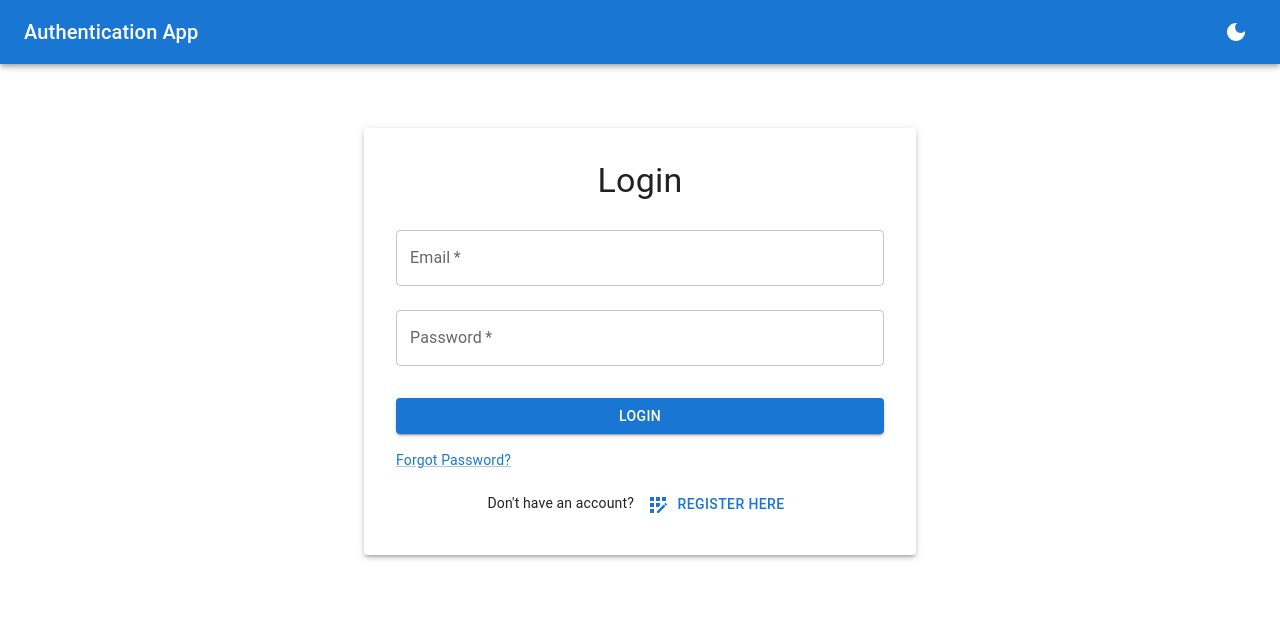
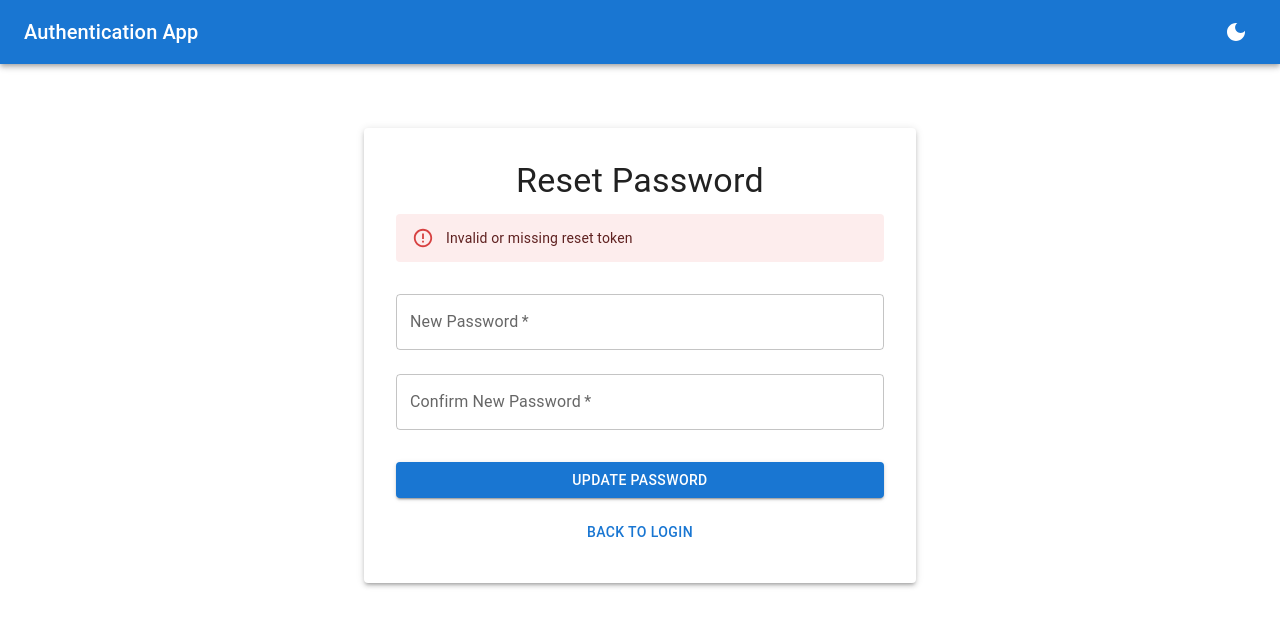
Before and after one commit to sajjat43/super-base, a React (Create React App) app: page /reset-password in a window 1280 px wide. Shown: the top 626 px of the page. Built offline with nearby package versions, Linux system fonts and the light colour scheme.

Commit message:
all ok now

```diff
--- a/package.json
+++ b/package.json
@@ -12,8 +12,10 @@
     "@testing-library/jest-dom": "^6.6.3",
     "@testing-library/react": "^16.2.0",
     "@testing-library/user-event": "^13.5.0",
+    "js-cookie": "^3.0.5",
     "react": "^19.0.0",
     "react-dom": "^19.0.0",
+    "react-router-dom": "^7.3.0",
     "react-scripts": "5.0.1",
     "web-vitals": "^2.1.4"
   },
--- a/src/App.js
+++ b/src/App.js
@@ -1,14 +1,20 @@
 import React, { useState, useEffect } from 'react';
+import { BrowserRouter as Router, Routes, Route, Navigate } from 'react-router-dom';
 import { AppBar, Toolbar, Typography, IconButton, ThemeProvider, createTheme, CssBaseline, Button, Container, Alert } from '@mui/material';
 import DarkModeIcon from '@mui/icons-material/DarkMode';
 import LightModeIcon from '@mui/icons-material/LightMode';
 import Login from './components/Login';
 import Register from './components/Register';
+import ResetPassword from './components/ResetPassword';
 import { supabase } from './supabaseClient';
+import { authService } from './services/authService';
 
 function App() {
   const [showLogin, setShowLogin] = useState(true);
-  const [darkMode, setDarkMode] = useState(false);
+  const [darkMode, setDarkMode] = useState(() => {
+    const savedMode = localStorage.getItem('darkMode');
+    return savedMode ? JSON.parse(savedMode) : false;
+  });
   const [session, setSession] = useState(null);
   const [error, setError] = useState(null);
   const [loading, setLoading] = useState(true);
@@ -17,12 +23,10 @@ function App() {
     async function initializeAuth() {
       try {
         setLoading(true);
-        // Get initial session
         const { data, error } = await supabase.auth.getSession();
         if (error) throw error;
         setSession(data.session);
 
-        // Listen for auth changes
         const { data: { subscription } } = supabase.auth.onAuthStateChange((_event, session) => {
           setSession(session);
         });
@@ -39,6 +43,10 @@ function App() {
     initializeAuth();
   }, []);
 
+  useEffect(() => {
+    localStorage.setItem('darkMode', JSON.stringify(darkMode));
+  }, [darkMode]);
+
   const theme = createTheme({
     palette: {
       mode: darkMode ? 'dark' : 'light',
@@ -47,14 +55,13 @@ function App() {
 
   const handleSwitchToRegister = () => setShowLogin(false);
   const handleSwitchToLogin = () => setShowLogin(true);
-  const toggleDarkMode = () => setDarkMode(!darkMode);
+  const toggleDarkMode = () => setDarkMode(prev => !prev);
 
   const handleLogout = async () => {
     try {
-      const { error } = await supabase.auth.signOut();
+      const { error } = await authService.logout();
       if (error) throw error;
     } catch (error) {
-      console.error('Logout error:', error);
       setError(error.message);
     }
   };
@@ -71,6 +78,7 @@ function App() {
   }
 
   return (
+    <Router>
       <ThemeProvider theme={theme}>
         <CssBaseline />
         <div>
@@ -84,7 +92,11 @@ function App() {
                   Logout
                 </Button>
               )}
-            <IconButton color="inherit" onClick={toggleDarkMode}>
+              <IconButton
+                color="inherit"
+                onClick={toggleDarkMode}
+                aria-label={darkMode ? 'Switch to light mode' : 'Switch to dark mode'}
+              >
                 {darkMode ? <LightModeIcon /> : <DarkModeIcon />}
               </IconButton>
             </Toolbar>
@@ -96,7 +108,21 @@ function App() {
             </Alert>
           )}
 
-        {!session ? (
+          <Routes>
+            <Route
+              path="/reset-password"
+              element={
+                !session ? (
+                  <ResetPassword />
+                ) : (
+                  <Navigate to="/" replace />
+                )
+              }
+            />
+            <Route
+              path="/"
+              element={
+                !session ? (
                   showLogin ? (
                     <Login onSwitchToRegister={handleSwitchToRegister} />
                   ) : (
@@ -111,9 +137,13 @@ function App() {
                       You are now logged in.
                     </Typography>
                   </Container>
-        )}
+                )
+              }
+            />
+          </Routes>
         </div>
       </ThemeProvider>
+    </Router>
   );
 }
 
--- a/src/components/Login.js
+++ b/src/components/Login.js
@@ -1,4 +1,5 @@
 import React, { useState } from 'react';
+import { useNavigate } from 'react-router-dom';
 import AppRegistrationIcon from '@mui/icons-material/AppRegistration';
 import {
   Container,
@@ -13,19 +14,20 @@ import {
 import { authService } from '../services/authService';
 
 function Login({ onSwitchToRegister }) {
+  const navigate = useNavigate();
   const [formData, setFormData] = useState({
     email: '',
     password: ''
   });
   const [error, setError] = useState(null);
   const [loading, setLoading] = useState(false);
-  const [resetSent, setResetSent] = useState(false);
 
   const handleSubmit = async (e) => {
     e.preventDefault();
     setError(null);
     setLoading(true);
 
+    try {
       const { data, error } = await authService.login(
         formData.email,
         formData.password
@@ -33,11 +35,14 @@ function Login({ onSwitchToRegister }) {
 
       if (error) {
         setError(error);
-    } else {
-      console.log('Login successful:', data);
+      } else if (data) {
+        navigate('/');
       }
-
+    } catch (err) {
+      setError('An unexpected error occurred');
+    } finally {
       setLoading(false);
+    }
   };
 
   const handleForgotPassword = async () => {
@@ -52,7 +57,8 @@ function Login({ onSwitchToRegister }) {
     if (error) {
       setError(error);
     } else {
-      setResetSent(true);
+      setError(null);
+      alert('Password reset instructions have been sent to your email.');
     }
     setLoading(false);
   };
@@ -73,11 +79,6 @@ function Login({ onSwitchToRegister }) {
         {error && (
           <Alert severity="error" sx={{ mb: 2 }}>
             {error}
-          </Alert>
-        )}
-        {resetSent && (
-          <Alert severity="success" sx={{ mb: 2 }}>
-            Password reset instructions have been sent to your email.
           </Alert>
         )}
         <form onSubmit={handleSubmit}>
--- /dev/null
+++ b/src/components/ResetPassword.js
@@ -0,0 +1,136 @@
+import React, { useState, useEffect } from 'react';
+import {
+  Container,
+  Paper,
+  TextField,
+  Button,
+  Typography,
+  Alert,
+  Box
+} from '@mui/material';
+import { authService } from '../services/authService';
+import { useLocation, useNavigate } from 'react-router-dom';
+
+function ResetPassword() {
+  const [formData, setFormData] = useState({
+    password: '',
+    confirmPassword: ''
+  });
+  const [error, setError] = useState(null);
+  const [success, setSuccess] = useState(false);
+  const [loading, setLoading] = useState(false);
+
+  const location = useLocation();
+  const navigate = useNavigate();
+
+  useEffect(() => {
+    // Check if we have the access token in the URL
+    const hashParams = new URLSearchParams(window.location.hash.substr(1));
+    if (!hashParams.get('access_token')) {
+      setError('Invalid or missing reset token');
+    }
+  }, []);
+
+  const handleSubmit = async (e) => {
+    e.preventDefault();
+    setError(null);
+    setLoading(true);
+
+    // Validate passwords match
+    if (formData.password !== formData.confirmPassword) {
+      setError("Passwords don't match");
+      setLoading(false);
+      return;
+    }
+
+    try {
+      const { error } = await authService.updatePassword(formData.password);
+
+      if (error) {
+        setError(error);
+      } else {
+        setSuccess(true);
+        // Redirect to login page after 3 seconds
+        setTimeout(() => {
+          navigate('/');
+        }, 3000);
+      }
+    } catch (error) {
+      setError(error.message);
+    } finally {
+      setLoading(false);
+    }
+  };
+
+  const handleChange = (e) => {
+    setFormData({
+      ...formData,
+      [e.target.name]: e.target.value
+    });
+  };
+
+  return (
+    <Container maxWidth="sm">
+      <Paper elevation={3} sx={{ p: 4, mt: 8, backgroundColor: 'background.paper' }}>
+        <Typography variant="h4" align="center" gutterBottom>
+          Reset Password
+        </Typography>
+        {error && (
+          <Alert severity="error" sx={{ mb: 2 }}>
+            {error}
+          </Alert>
+        )}
+        {success && (
+          <Alert severity="success" sx={{ mb: 2 }}>
+            Password successfully reset! Redirecting to login page...
+          </Alert>
+        )}
+        <form onSubmit={handleSubmit}>
+          <TextField
+            fullWidth
+            margin="normal"
+            label="New Password"
+            name="password"
+            type="password"
+            value={formData.password}
+            onChange={handleChange}
+            required
+            disabled={loading || success}
+          />
+          <TextField
+            fullWidth
+            margin="normal"
+            label="Confirm New Password"
+            name="confirmPassword"
+            type="password"
+            value={formData.confirmPassword}
+            onChange={handleChange}
+            required
+            disabled={loading || success}
+          />
+          <Button
+            fullWidth
+            type="submit"
+            variant="contained"
+            color="primary"
+            sx={{ mt: 3 }}
+            disabled={loading || success}
+          >
+            {loading ? 'Updating Password...' : 'Update Password'}
+          </Button>
+        </form>
+        <Box sx={{ mt: 2, textAlign: 'center' }}>
+          <Button
+            color="primary"
+            onClick={() => navigate('/')}
+            disabled={loading}
+          >
+            Back to Login
+          </Button>
+        </Box>
+      </Paper>
+    </Container>
+  );
+}
+
+export default ResetPassword;
--- a/src/services/authService.js
+++ b/src/services/authService.js
@@ -10,10 +10,8 @@ export const authService = {
       });
 
       if (error) throw error;
-
       return { data, error: null };
     } catch (error) {
-      console.error('Login error:', error.message);
       return { data: null, error: error.message };
     }
   },
@@ -32,10 +30,8 @@ export const authService = {
       });
 
       if (error) throw error;
-
       return { data, error: null };
     } catch (error) {
-      console.error('Registration error:', error.message);
       return { data: null, error: error.message };
     }
   },
@@ -47,20 +43,7 @@ export const authService = {
       if (error) throw error;
       return { error: null };
     } catch (error) {
-      console.error('Logout error:', error.message);
       return { error: error.message };
-    }
-  },
-
-  // Get current session
-  async getCurrentSession() {
-    try {
-      const { data, error } = await supabase.auth.getSession();
-      if (error) throw error;
-      return { data, error: null };
-    } catch (error) {
-      console.error('Get session error:', error.message);
-      return { data: null, error: error.message };
     }
   },
 
@@ -71,7 +54,20 @@ export const authService = {
       if (error) throw error;
       return { error: null };
     } catch (error) {
-      console.error('Password reset error:', error.message);
+      return { error: error.message };
+    }
+  },
+
+  // Update password
+  async updatePassword(newPassword) {
+    try {
+      const { error } = await supabase.auth.updateUser({
+        password: newPassword
+      });
+
+      if (error) throw error;
+      return { error: null };
+    } catch (error) {
       return { error: error.message };
     }
   }
```
Also changed, not shown: 1 other file (tests, documents, lock files or other folders). Lines whose indentation alone changed are shown as unchanged.
